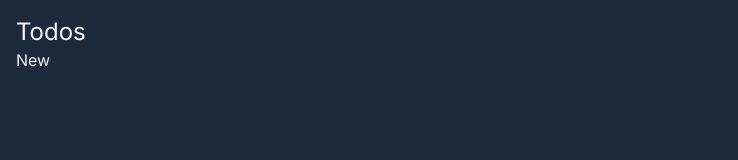
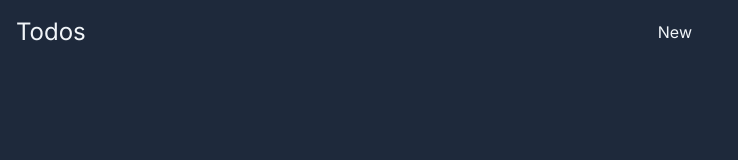
Before and after one commit to Akwei001/Next13Todo, a Next.js app: page / in a window 1280 px wide. Shown: the top 160 px of the page, without its empty margins (0-738 px from the left). Built offline with nearby package versions, Linux system fonts and the light colour scheme.

Commit message:
header styles

```diff
--- a/src/app/page.tsx
+++ b/src/app/page.tsx
@@ -3,7 +3,7 @@ import Link from 'next/link';
 export default function Home() {
   return (
     <>
-      <header>
+      <header className='flex items-center justify-between mb-4'>
         <h1 className='text-2xl'>Todos</h1>
         <Link href='/new'> New </Link>
         <ul></ul>
```
